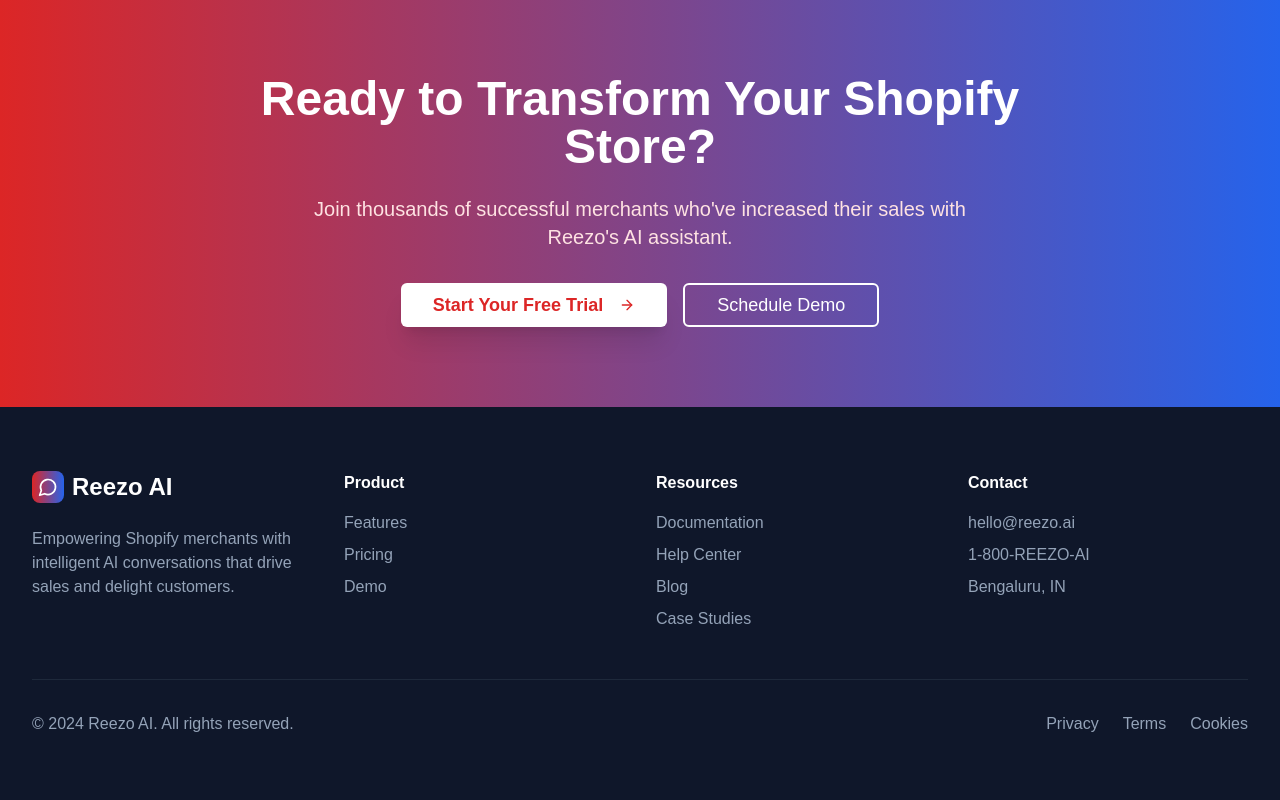
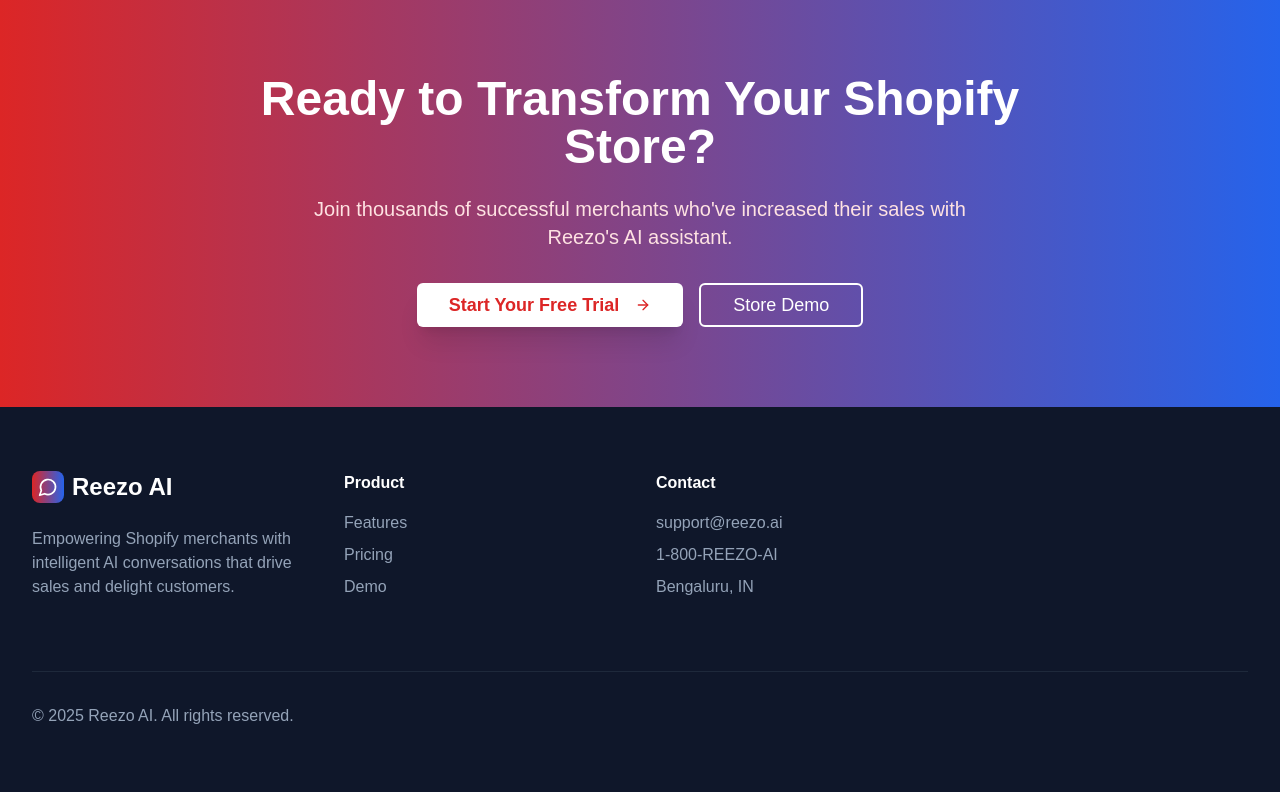
Before and after one commit to BalanaguYashwanth/reezo-website, a Next.js app: page / in a window 1280 px wide. Shown: the part 3268-4068 px from the top of the page. Built offline with nearby package versions, Linux system fonts and the light colour scheme.

Commit message:
Updated URL for demo and removed resources section from footer.

```diff
--- a/app/page.tsx
+++ b/app/page.tsx
@@ -397,13 +397,16 @@ export default function HomePage() {
               Start Your Free Trial
               <ArrowRight className="ml-2 w-5 h-5" />
             </Button>
+
+            <a href="https://reezo-apparel.myshopify.com" target="_blank" rel="noopener noreferrer">
               <Button
                 size="lg"
                 variant="outline"
                 className="border-2 border-white text-white hover:bg-white hover:text-red-600 px-8 py-4 text-lg bg-transparent"
               >
-              Schedule Demo
+                Store Demo
               </Button>
+            </a>
           </div>
         </div>
       </section>
@@ -446,35 +449,9 @@ export default function HomePage() {
             </div>
 
             <div>
-              <h4 className="font-semibold mb-4">Resources</h4>
-              <ul className="space-y-2 text-slate-400">
-                <li>
-                  <a href="#" className="hover:text-white transition-colors">
-                    Documentation
-                  </a>
-                </li>
-                <li>
-                  <a href="#" className="hover:text-white transition-colors">
-                    Help Center
-                  </a>
-                </li>
-                <li>
-                  <a href="#" className="hover:text-white transition-colors">
-                    Blog
-                  </a>
-                </li>
-                <li>
-                  <a href="#" className="hover:text-white transition-colors">
-                    Case Studies
-                  </a>
-                </li>
-              </ul>
-            </div>
-
-            <div>
               <h4 className="font-semibold mb-4">Contact</h4>
               <ul className="space-y-2 text-slate-400">
-                <li>hello@reezo.ai</li>
+                <li>support@reezo.ai</li>
                 <li>1-800-REEZO-AI</li>
                 <li>Bengaluru, IN</li>
               </ul>
@@ -482,8 +459,8 @@ export default function HomePage() {
           </div>
 
           <div className="border-t border-slate-800 mt-12 pt-8 flex flex-col md:flex-row justify-between items-center">
-            <p className="text-slate-400">© 2024 Reezo AI. All rights reserved.</p>
-            <div className="flex space-x-6 mt-4 md:mt-0">
+            <p className="text-slate-400">© 2025 Reezo AI. All rights reserved.</p>
+            {/* <div className="flex space-x-6 mt-4 md:mt-0">
               <a href="#" className="text-slate-400 hover:text-white transition-colors">
                 Privacy
               </a>
@@ -493,7 +470,7 @@ export default function HomePage() {
               <a href="#" className="text-slate-400 hover:text-white transition-colors">
                 Cookies
               </a>
-            </div>
+            </div> */}
           </div>
         </div>
       </footer>
```
Lines whose indentation alone changed are shown as unchanged.
